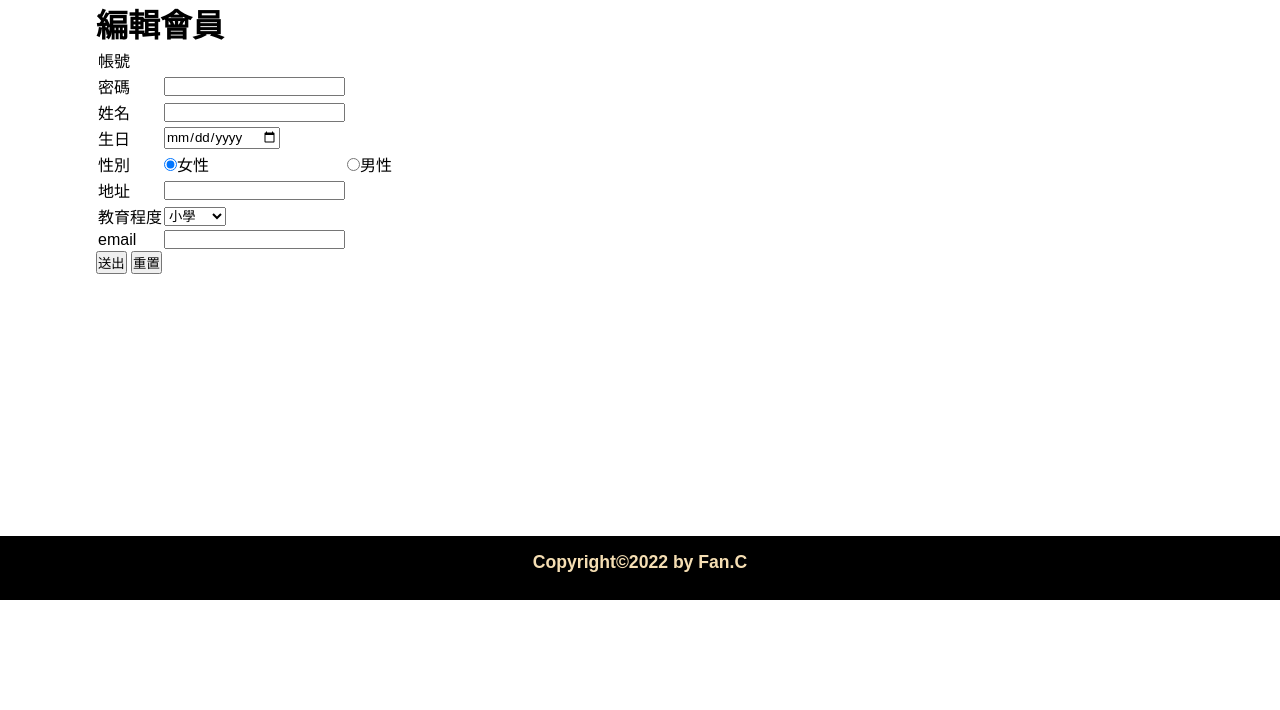
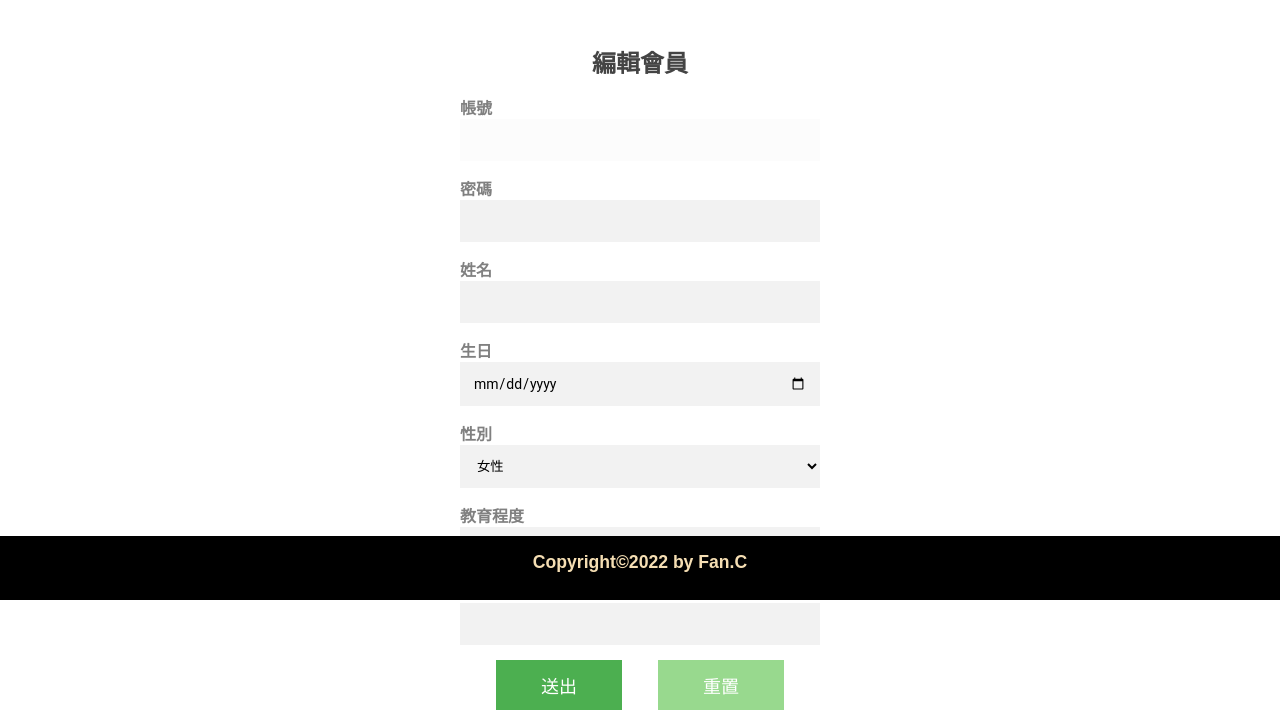
Before and after one commit to msfan555/PHP-vote, a PHP site: page /login/edit.php in a window 1280 px wide. Shown: the part 200-910 px from the top of the page. Before the commit the page ends 800 px from the top, so only its background shows below. Run offline with PHP 8.4, Linux system fonts and the light colour scheme; data comes from the database, SQL or seed files in the repository; data that the repository does not hold is empty.

Commit message:
完成登入系統css

```diff
--- a/login/edit.php
+++ b/login/edit.php
@@ -9,6 +9,95 @@
     <link rel="stylesheet" href="../css/basic.css">
     <link rel="stylesheet" href="../css/admin.css">
 </head>
+<style>
+    .edit-box {
+        width: 360px;
+        padding: 4% 0 0;
+        margin: auto;
+    }
+
+    h2 {
+        text-align: center;
+        color: #444;
+        margin-bottom: 1rem;
+    }
+
+    label {
+        color: gray;
+        font-weight: bold;
+    }
+
+
+    .edit-box .edit-data input {
+        font-family: "Roboto", sans-serif;
+        outline: 0;
+        background: #f2f2f2;
+        width: 100%;
+        border: 0;
+        margin: 0 0 15px;
+        padding: 13px;
+        box-sizing: border-box;
+        font-size: 14px;
+    }
+
+    .edit-box .edit-acc input {
+        font-family: "Roboto", sans-serif;
+        outline: 0;
+        background: #fcfcfc;
+        width: 100%;
+        border: 0;
+        margin: 0 0 15px;
+        padding: 13px;
+        box-sizing: border-box;
+        font-size: 14px;
+    }
+
+    select {
+        font-family: "Roboto", sans-serif;
+        outline: 0;
+        background: #f2f2f2;
+        width: 100%;
+        border: 0;
+        margin: 0 0 15px;
+        padding: 13px;
+        cursor: pointer;
+    }
+
+    .btns {
+        display: flex;
+        justify-content: space-evenly;
+    }
+
+    .edit-send {
+        font-family: "Roboto", sans-serif;
+        text-transform: uppercase;
+        outline: 0;
+        background: #4CAF50;
+        width: 35%;
+        border: 0;
+        padding: 12px;
+        color: #FFFFFF;
+        font-size: 18px;
+        -webkit-transition: all 0.3 ease;
+        transition: all 0.3 ease;
+        cursor: pointer;
+    }
+
+    .res-btn {
+        font-family: "Roboto", sans-serif;
+        text-transform: uppercase;
+        outline: 0;
+        background: #98D98E;
+        width: 35%;
+        border: 0;
+        padding: 12px;
+        color: #FFFFFF;
+        font-size: 18px;
+        -webkit-transition: all 0.3 ease;
+        transition: all 0.3 ease;
+        cursor: pointer;
+    }
+</style>
 
 <body>
     <div id="header">
@@ -19,62 +108,61 @@
 
     <!-- 主要內容 -->
     <div id="container">
-        <h1>編輯會員</h1>
         <?php
         include_once "../api/base.php";
         $sql = "SELECT * FROM users WHERE id='{$_POST['id']}'";
         $user = $pdo->query($sql)->fetch();
         ?>
-        <form action="save_member.php" method="post">
-            <table>
-                <tr>
-                    <td>帳號</td>
-                    <td><?= $user['acc']; ?></td>
-                </tr>
-                <tr>
-                    <td>密碼</td>
-                    <td><input type="password" name="pw" value=""<?= $user['pw']; ?>></td>
-                </tr>
-                <tr>
-                    <td>姓名</td>
-                    <td><input type="text" name="name" value="<?= $user['name']; ?>"></td>
-                </tr>
-                <tr>
-                    <td>生日</td>
-                    <td><input type="date" name="birthday" value="<?= $user['birthday']; ?>"></td>
-                </tr>
-                <tr>
-                    <td>性別</td>
-                    <td><input type="radio" name="gender" id="gender" value="0" <?= ($user['gender'] == 0) ? 'checked' : ''; ?>>女性</td>
-                    <td><input type="radio" name="gender" id="gender" value="1" <?= ($user['gender'] == 1) ? 'checked' : ''; ?>>男性</td>
-                </tr>
-                <tr>
-                    <td>地址</td>
-                    <td><input type="text" name="addr" value="<?= $user['addr']; ?>"></td>
-                </tr>
-                <td><label for="education">教育程度</label></td>
-                <td>
+        <div class="edit-box">
+            <h2>編輯會員</h2>
+            <form action="save_member.php" method="post">
+                <div class="edit-acc">
+                    <label>帳號</label>
+                    <input type="text" name="acc" value="<?= $user['acc']; ?>" readonly="readonly">
+                </div>
+                <div class="edit-data">
+                    <label>密碼</label>
+                    <input type="password" name="pw" value="" <?= $user['pw']; ?>>
+                </div>
+                <div class="edit-data">
+                    <label>姓名</label>
+                    <input type="text" name="name" value="<?= $user['name']; ?>">
+                </div>
+                <div class="edit-data">
+                    <label>生日</label>
+                    <input type="date" name="birthday" value="<?= $user['birthday']; ?>">
+                </div>
+                <div class="edit-data">
+                    <label for="gender">性別</label>
+                    <select name="gender" id="gender">
+                        <option value="hide">--</option>
+                        <option value="0" <?= ($user['gender'] == 0) ? 'selected' : ''; ?>>女性</option>
+                        <option value="0" <?= ($user['gender'] == 1) ? 'selected' : ''; ?>>男性</option>
+                        <!-- <option value="2"></option> -->
+                    </select>
+                </div>
+                <div class="edit-data">
+                    <label for="education">教育程度</label>
                     <select name="education" id="education">
-                        <option value="1"<?= ($user['education'] == 1) ? 'selected' : ''; ?>>小學</option>
-                        <option value="2"<?= ($user['education'] == 2) ? 'selected' : ''; ?>>中學</option>
-                        <option value="3"<?= ($user['education'] == 3) ? 'selected' : ''; ?>>高中</option>
-                        <option value="4"<?= ($user['education'] == 4) ? 'selected' : ''; ?>>大學</option>
-                        <option value="5"<?= ($user['education'] == 5) ? 'selected' : ''; ?>>研究所</option>
-
+                        <option value="hide">--</option>
+                        <option value="1" <?= ($user['education'] == 1) ? 'selected' : ''; ?>>小學</option>
+                        <option value="1" <?= ($user['education'] == 2) ? 'selected' : ''; ?>>中學</option>
+                        <option value="1" <?= ($user['education'] == 3) ? 'selected' : ''; ?>>高中</option>
+                        <option value="1" <?= ($user['education'] == 4) ? 'selected' : ''; ?>>大學</option>
+                        <option value="1" <?= ($user['education'] == 5) ? 'selected' : ''; ?>>研究所</option>
                     </select>
-                </td>
-                </tr>
-                <tr>
-                    <td>email</td>
-                    <td><input type="email" name="email" value="<?= $user['email']; ?>"></td>
-                </tr>
-            </table>
-                <div>
+                </div>
+                <div class="edit-data">
+                    <label for="email">email</label>
+                    <input type="email" name="email" value="<?= $user['email']; ?>">
+                </div>
+                <div class="btns">
                     <input type="hidden" name="id" value="<?= $_POST['id']; ?>">
-                    <input type="submit" value="送出">
-                    <input type="reset" value="重置">
+                    <input class="edit-send" type="submit" value="送出">
+                    <input class="res-btn" type="reset" value="重置">
                 </div>
-        </form>
+            </form>
+        </div>
     </div>
     <div>
 
--- a/login/forget.php
+++ b/login/forget.php
@@ -15,7 +15,7 @@
 
         h2 {
             text-align: center;
-            color: gray;
+            color: #444;
             margin: 2.2rem;
         }
 
--- a/login/login.php
+++ b/login/login.php
@@ -15,7 +15,7 @@
 
         h2 {
             text-align: center;
-            color: gray;
+            color: #444;
             margin: 2.2rem;
         }
 
--- a/login/register.php
+++ b/login/register.php
@@ -15,7 +15,7 @@
 
         h2 {
             text-align: center;
-            color: gray;
+            color: #444;
             margin-bottom: 1rem;
         }
 
--- a/login/save_member.php
+++ b/login/save_member.php
@@ -9,7 +9,6 @@ $sql="UPDATE `users` -- 更新資料表
              `name`='{$_POST['name']}',
              `birthday`='{$_POST['birthday']}',
              `gender`='{$_POST['gender']}',
-             `addr`='{$_POST['addr']}',
              `education`='{$_POST['education']}',
              `email`='{$_POST['email']}'
       WHERE  `id`='{$_POST['id']}'";
--- a/login/store_member.php
+++ b/login/store_member.php
@@ -4,8 +4,8 @@ include_once "../api/base.php";
 
 $pw=md5($_POST['pw']);
 
-$sql="INSERT INTO `users` (`acc`,`pw`,`name`,`birthday`,`gender`,`addr`,`education`,`email`)
-values('{$_POST['acc']}','$pw','{$_POST['name']}','{$_POST['birthday']}','{$_POST['gender']}','{$_POST['addr']}','{$_POST['education']}','{$_POST['email']}');";
+$sql="INSERT INTO `users` (`acc`,`pw`,`name`,`birthday`,`gender`,`education`,`email`)
+values('{$_POST['acc']}','$pw','{$_POST['name']}','{$_POST['birthday']}','{$_POST['gender']}','{$_POST['education']}','{$_POST['email']}');";
 
 $pdo->exec($sql);
 
```
Also changed, not shown: back/member_center.php (+77 -30 lines), login/member_center.php (+76 -30 lines), 1 other file.
